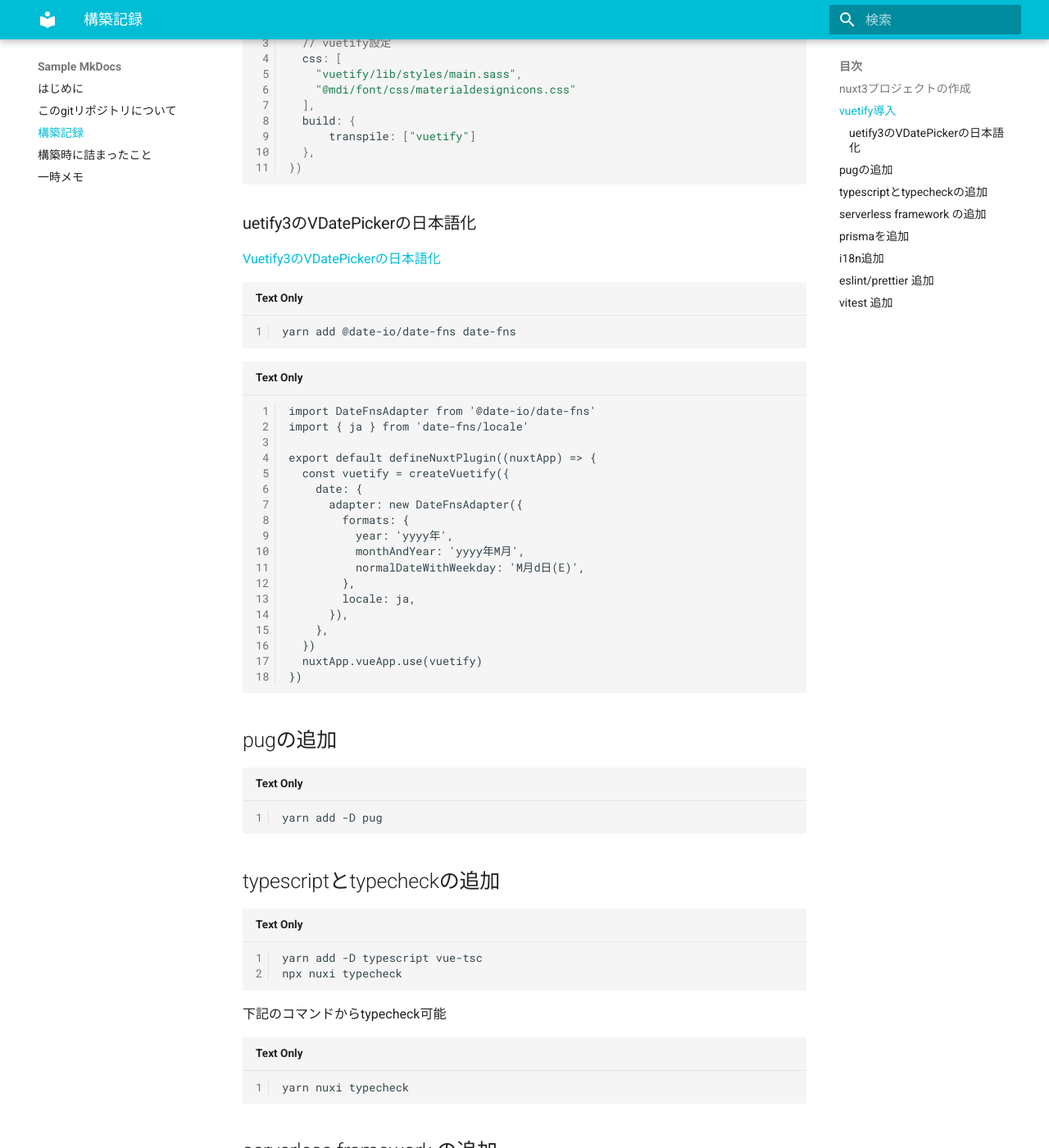
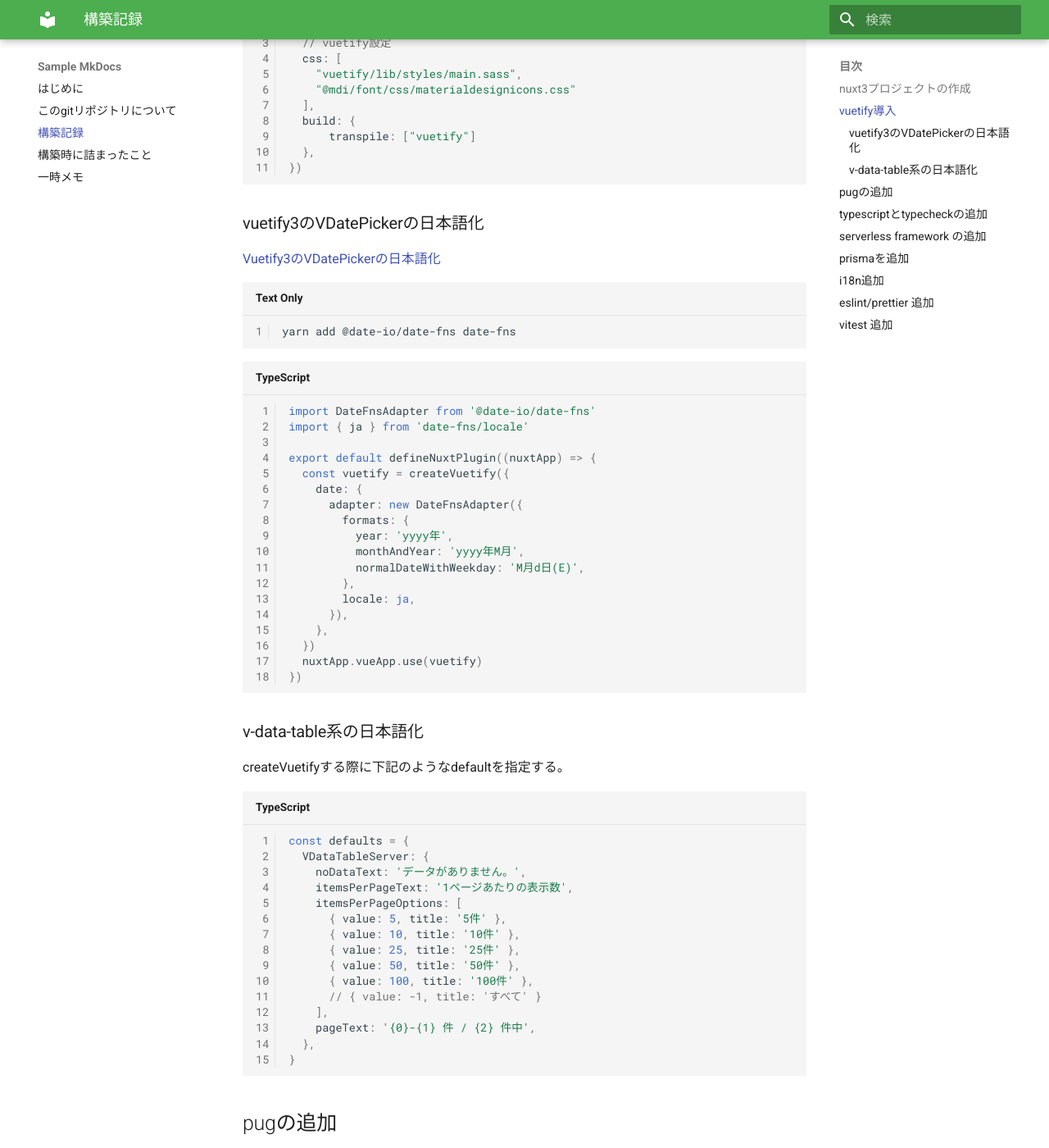
Before and after one commit to ShunsukeNONOMURA/nuxt3-master, an MkDocs documentation site: the page built from docs/volume/docs/90-construction.md, in a window 1280 px wide and 1400 px high, scrolled down 2329 px. Shown: the whole window at 82% size. Built offline with MkDocs 1.6.1 and Material for MkDocs 9.7.7, drawn with Linux system fonts in a browser that asks for light colours.

Commit message:
update mkdocs

````diff
--- a/docs/volume/docs/90-construction.md
+++ b/docs/volume/docs/90-construction.md
@@ -110,13 +110,13 @@ export default defineNuxtConfig({
 })
 ```
 
-### uetify3のVDatePickerの日本語化
+### vuetify3のVDatePickerの日本語化
 [Vuetify3のVDatePickerの日本語化](https://zenn.dev/iandcinc/articles/0a9cffe7012711)
 ```
 yarn add @date-io/date-fns date-fns
 ```
 
-```
+```ts
 import DateFnsAdapter from '@date-io/date-fns'
 import { ja } from 'date-fns/locale'
 
@@ -135,6 +135,27 @@ export default defineNuxtPlugin((nuxtApp) => {
   })
   nuxtApp.vueApp.use(vuetify)
 })
+```
+
+### v-data-table系の日本語化
+createVuetifyする際に下記のようなdefaultを指定する。
+
+```ts
+const defaults = {
+  VDataTableServer: {
+    noDataText: 'データがありません。',
+    itemsPerPageText: '1ページあたりの表示数',
+    itemsPerPageOptions: [
+      { value: 5, title: '5件' },
+      { value: 10, title: '10件' },
+      { value: 25, title: '25件' },
+      { value: 50, title: '50件' },
+      { value: 100, title: '100件' },
+      // { value: -1, title: 'すべて' }
+    ],
+    pageText: '{0}-{1} 件 / {2} 件中',
+  },
+}
 ```
 
 ## pugの追加
--- a/docs/volume/mkdocs.yml
+++ b/docs/volume/mkdocs.yml
@@ -4,7 +4,8 @@ site_url: http://0.0.0.0/mkdocs
 theme:
   name: 'material'
   palette:
-    primary: cyan
+    primary: green
+    scheme: dark
   # サイトの言語
   language: ja
   font:
````
Also changed, not shown: docs/volume/site/00-introduction.html, docs/volume/site/404.html, docs/volume/site/90-construction.html, docs/volume/site/91-construction-error-note.html, docs/volume/site/99-tmp-memo.html, docs/volume/site/index.html, docs/volume/site/search/search_index.json, 1 other file.
